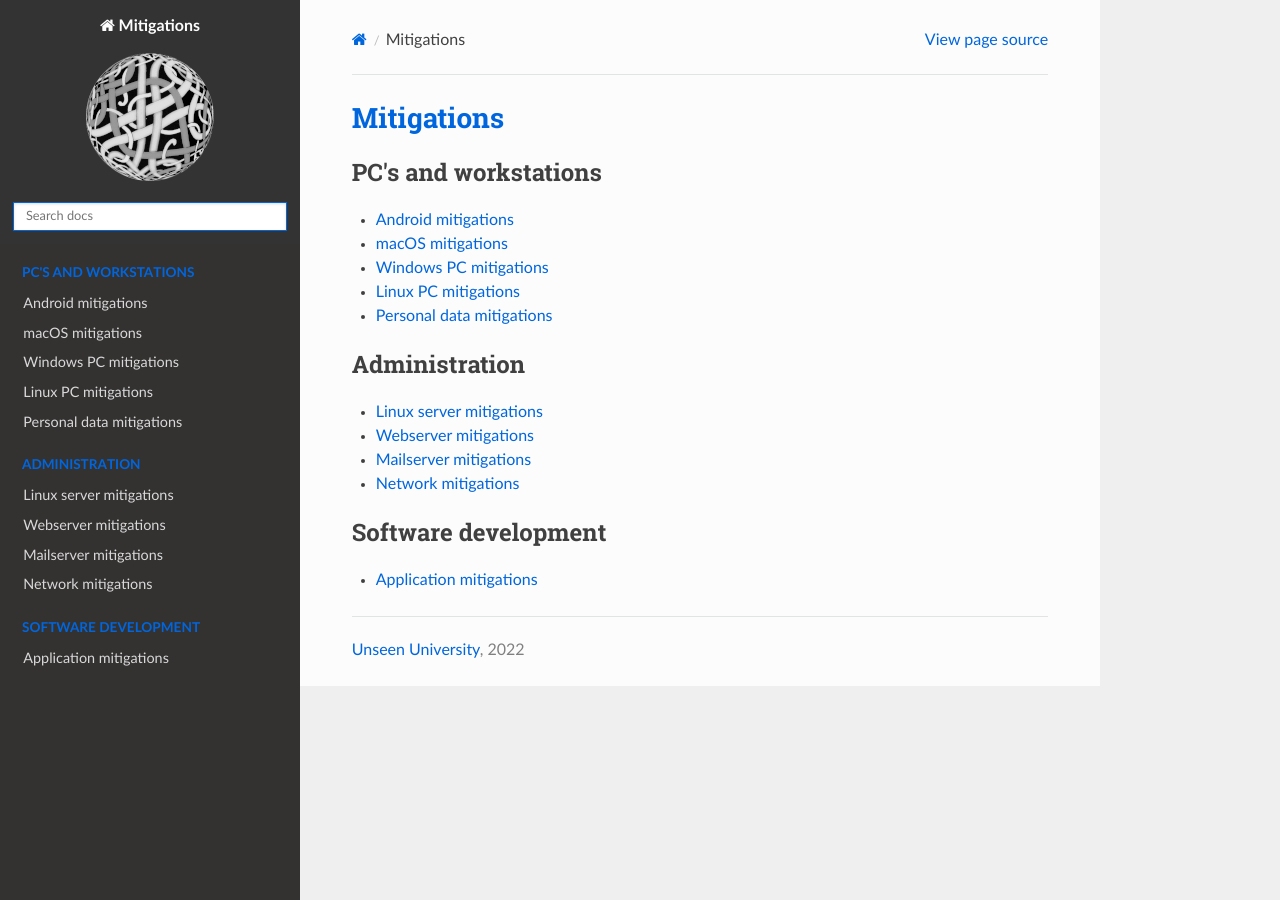
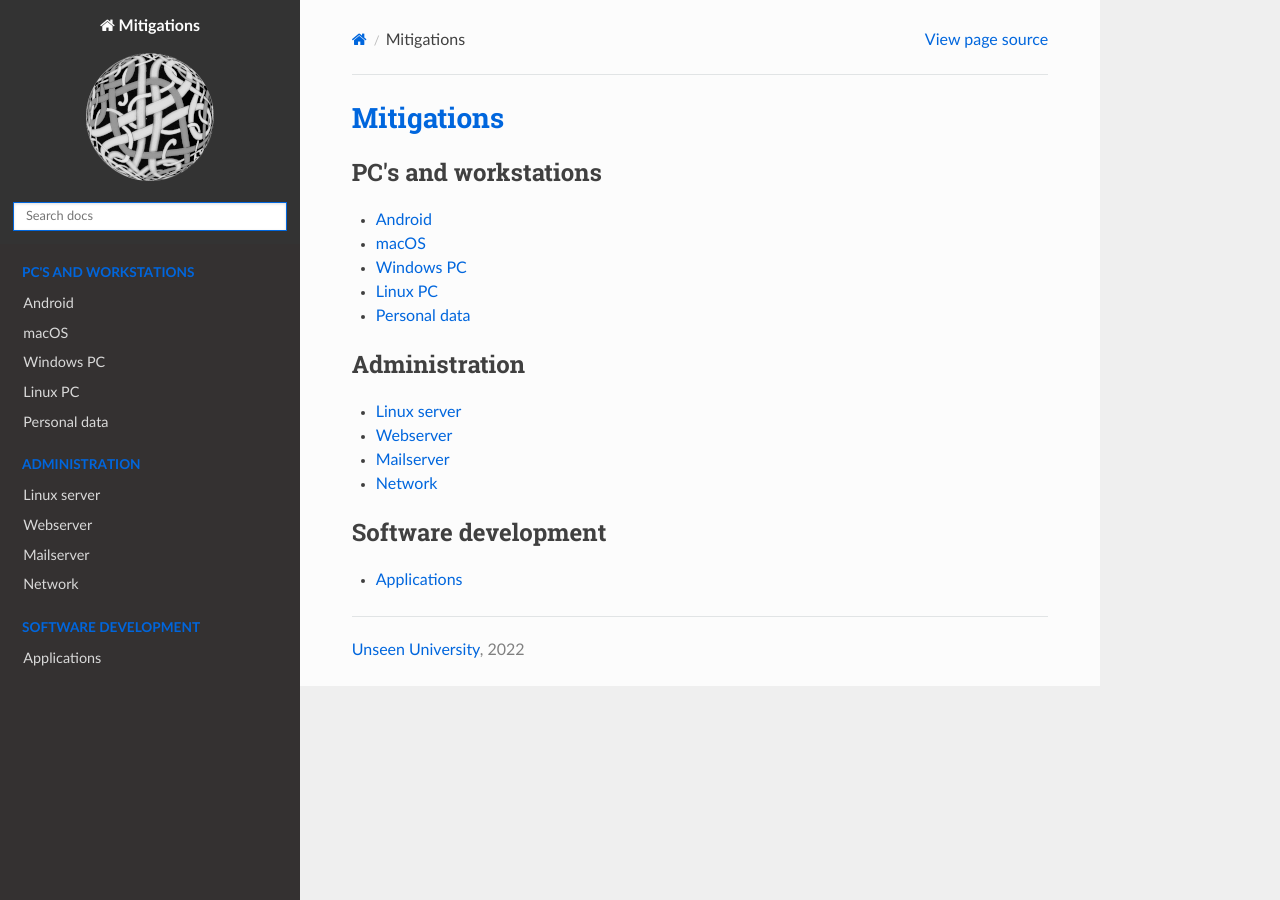
Before and after one commit to tymyrddin/mitigations, a Sphinx documentation site: the page built from source/index.rst, in a window 1280 px wide. Built offline with Sphinx 7.4.7 and the Read the Docs theme 2.0.0, drawn with Linux system fonts in a browser that asks for light colours.

Commit message:
Sections

```diff
--- a/source/index.rst
+++ b/source/index.rst
@@ -4,21 +4,21 @@ Mitigations
 .. toctree::
    :caption: PC's and workstations
 
-   Android mitigations <https://tymyrddin.github.io/android-mitigations/>
-   macOS mitigations <https://tymyrddin.github.io/macos-mitigations/>
-   Windows PC mitigations <https://tymyrddin.github.io/windows-pc-mitigations/>
-   Linux PC mitigations <https://tymyrddin.github.io/linux-pc-mitigations/>
-   Personal data mitigations <https://tymyrddin.github.io/data-mitigations/>
+   Android <https://tymyrddin.github.io/android-mitigations/>
+   macOS <https://tymyrddin.github.io/macos-mitigations/>
+   Windows PC <https://tymyrddin.github.io/windows-pc-mitigations/>
+   Linux PC <https://tymyrddin.github.io/linux-pc-mitigations/>
+   Personal data <https://tymyrddin.github.io/data-mitigations/>
 
 .. toctree::
    :caption: Administration
 
-   Linux server mitigations <https://tymyrddin.github.io/linux-server-mitigations/>
-   Webserver mitigations <https://tymyrddin.github.io/webserver-mitigations/>
-   Mailserver mitigations <https://tymyrddin.github.io/mailserver-mitigations/>
-   Network mitigations <https://tymyrddin.github.io/network-mitigations/>
+   Linux server <https://tymyrddin.github.io/linux-server-mitigations/>
+   Webserver <https://tymyrddin.github.io/webserver-mitigations/>
+   Mailserver <https://tymyrddin.github.io/mailserver-mitigations/>
+   Network <https://tymyrddin.github.io/network-mitigations/>
 
 .. toctree::
    :caption: Software development
 
-   Application mitigations <https://tymyrddin.github.io/app-mitigations/>
+   Applications <https://tymyrddin.github.io/app-mitigations/>
```
